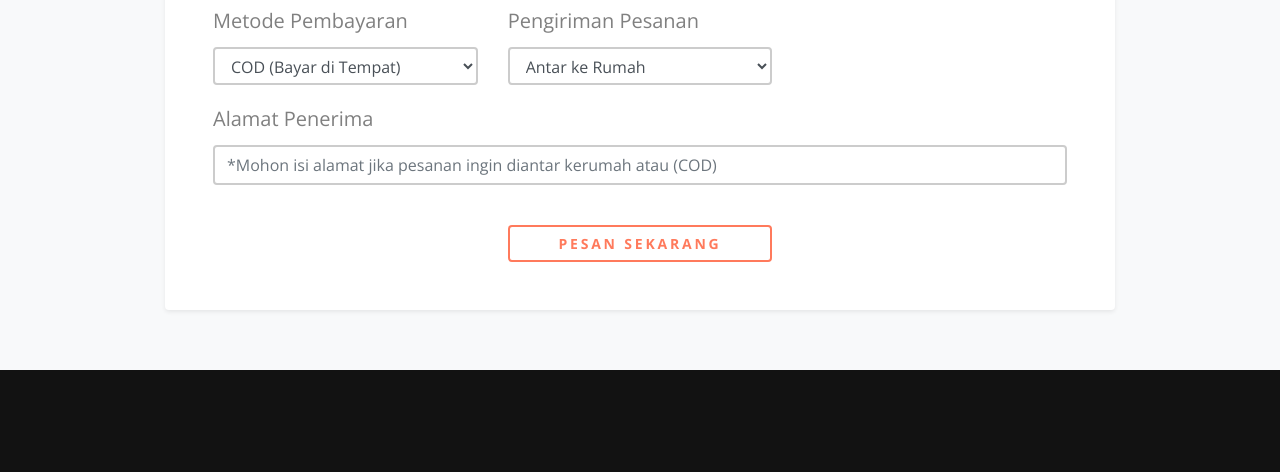
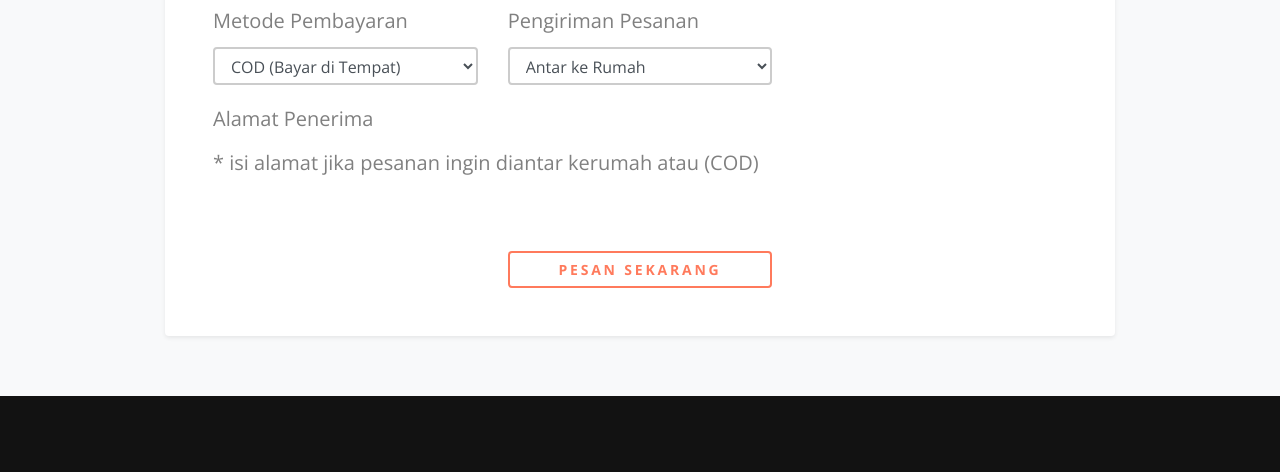
Before and after one commit to kukusanku/kukusan_id, a plain HTML site: page index.html in a window 1280 px wide. Shown: the part 5018-5490 px from the top of the page. Drawn offline with nearby package versions, Linux system fonts and the light colour scheme; some packages are replaced by stand-ins of ours; a web font is replaced by a local one.

Commit message:
update baru

```diff
--- a/index.html
+++ b/index.html
@@ -365,7 +365,8 @@
               <!-- Address Field -->
               <div class="form-group col-md-12">
                 <label for="address" class="label">Alamat Penerima</label>
-                <input type="text" class="form-control" id="address" placeholder="*Mohon isi alamat jika pesanan ingin diantar kerumah atau (COD)" required>
+                <!-- <input type="text" class="form-control" id="address" placeholder="*Mohon isi alamat jika pesanan ingin diantar kerumah atau (COD)" required> -->
+                <p>* isi alamat jika pesanan ingin diantar kerumah atau (COD)</p>
               </div>
             </div>
             <div class="row justify-content-center">
```
